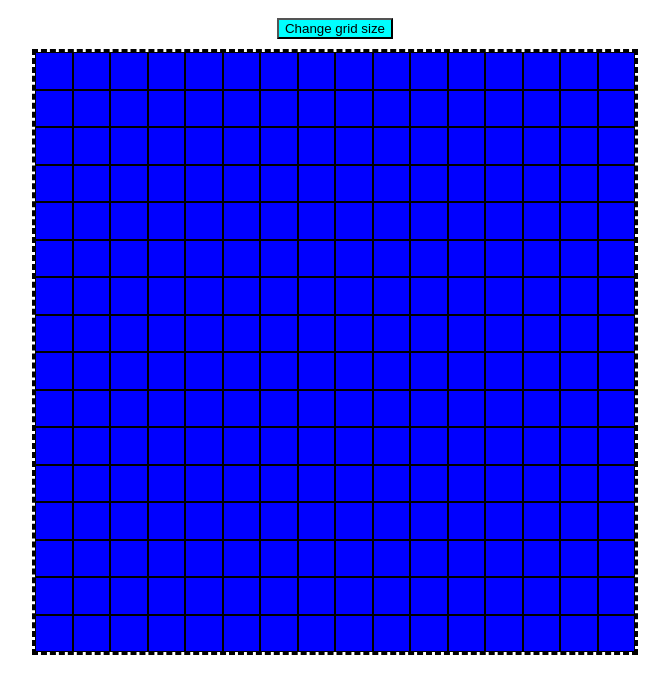
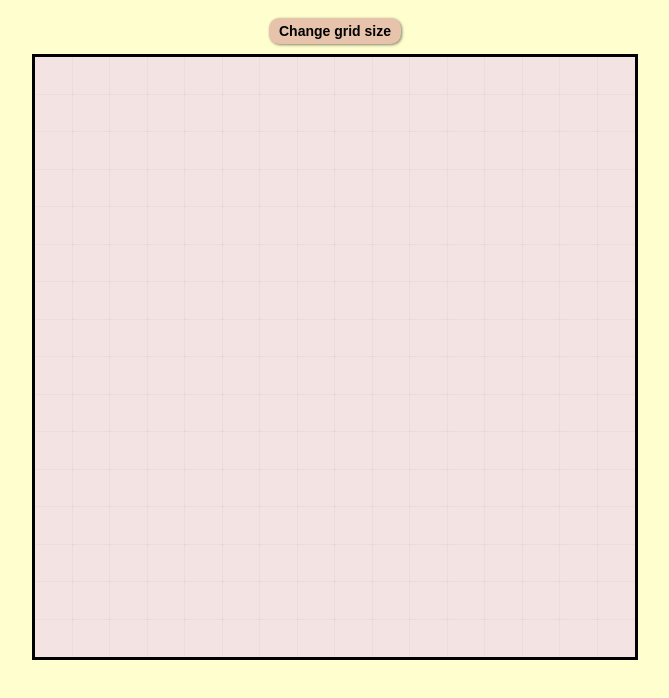
Before and after one commit to youyoumu/Etch-a-Sketch, a plain HTML site: page index.html in a window 1280 px wide. Shown: the whole page, without its empty margins (305-974 px from the left). Drawn offline with Linux system fonts and the light colour scheme.

Commit message:
Apply new styling

```diff
--- a/index.html
+++ b/index.html
@@ -3,7 +3,7 @@
 <head>
     <meta charset="UTF-8">
     <meta name="viewport" content="width=device-width, initial-scale=1.0">
-    <title>Document</title>
+    <title>Etch a Sketch</title>
     <link rel="stylesheet" href="style.css">
 </head>
 <body>
--- a/javascript.js
+++ b/javascript.js
@@ -22,7 +22,7 @@ function detectHover(grid) {
 }
 
 function onClick() {
-    this.style.backgroundColor = "black";
+    this.style.backgroundColor = "#363636";
 }
 
 function runRemoveGrid() {
--- a/style.css
+++ b/style.css
@@ -2,6 +2,8 @@ body {
     display: flex;
     align-items: center;
     flex-direction: column;
+    background-color:rgb(255, 254, 206);
+    font-family: 'Segoe UI', Tahoma, Geneva, Verdana, sans-serif;
 }
 
 #gridContainer {
@@ -9,16 +11,23 @@ body {
     height: 600px;
     display: flex;
     flex-wrap: wrap;
-    border-style: dashed;
+    border-style: solid;
 }
 
 .grid {
-    background-color: blue;
-    outline: solid 1px black;
-    outline-offset: -1px;
+    background-color: rgb(243, 227, 227);
+    outline: solid 0.1px rgba(0, 0, 0, 0.027);
+    outline-offset: 0cap;
 }
 
 #sizeButton {
-    background-color: aqua;
+    background-color: rgb(231, 195, 171);
     margin: 10px;
+    border-radius: 10px;
+    padding: 5px 10px;
+    cursor: pointer;
+    border: none;
+    box-shadow: 1px 1px 3px rgba(0, 0, 0, 0.486);
+    font-size: 14px;
+    font-weight: bold;
 }
```
